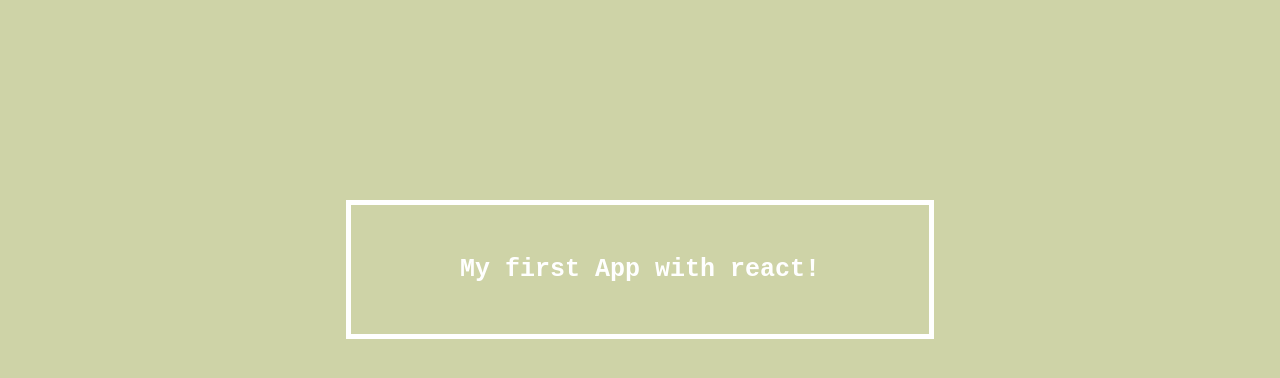
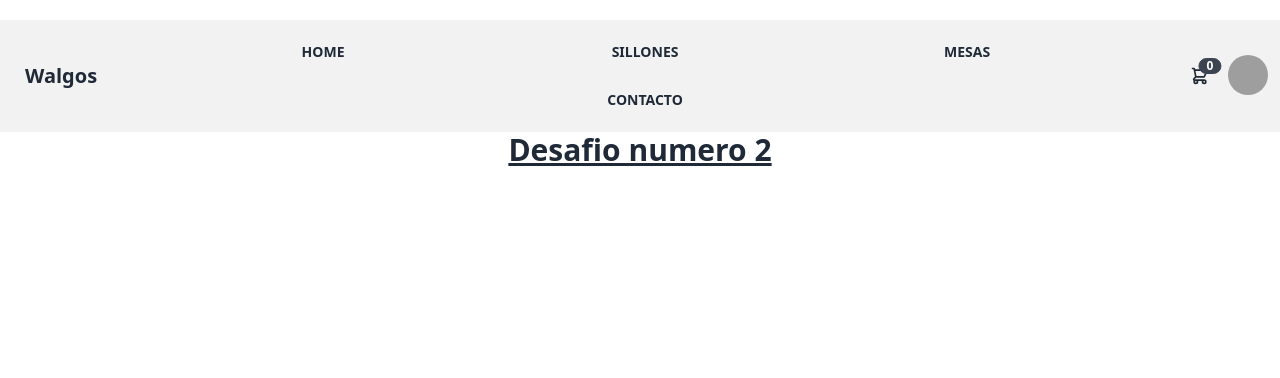
Before and after one commit to Brandon98MAns/React-Ecommerce, a React (Create React App) app: page / in a window 1280 px wide. Shown: the top 378 px of the page. Built offline with nearby package versions, Linux system fonts and the light colour scheme; grey boxes are pictures that could not be loaded.

Commit message:
Creamos el NavBar al proyecto: Desafio numero 2

```diff
--- a/package.json
+++ b/package.json
@@ -6,6 +6,7 @@
     "@testing-library/jest-dom": "^5.16.4",
     "@testing-library/react": "^12.1.4",
     "@testing-library/user-event": "^13.5.0",
+    "daisyui": "^2.13.6",
     "react": "^18.0.0",
     "react-dom": "^18.0.0",
     "react-scripts": "5.0.0",
@@ -34,5 +35,8 @@
       "last 1 firefox version",
       "last 1 safari version"
     ]
+  },
+  "devDependencies": {
+    "tailwindcss": "^3.0.24"
   }
 }
--- /dev/null
+++ b/postcss.config.js
@@ -0,0 +1,6 @@
+module.exports = {
+  plugins: {
+    tailwindcss: {},
+    autoprefixer: {},
+  },
+}
--- a/public/index.html
+++ b/public/index.html
@@ -2,7 +2,7 @@
 <html lang="en">
   <head>
     <meta charset="utf-8" />
-    <link rel="icon" href="%PUBLIC_URL%/favicon.ico" />
+    <link rel="icon" href="https://cryptologos.cc/logos/aave-aave-logo.png"/>
     <meta name="viewport" content="width=device-width, initial-scale=1" />
     <meta name="theme-color" content="#000000" />
     <meta
@@ -10,34 +10,13 @@
       content="Web site created using create-react-app"
     />
     <link rel="apple-touch-icon" href="%PUBLIC_URL%/logo192.png" />
-    <!--
-      manifest.json provides metadata used when your web app is installed on a
-      user's mobile device or desktop. See https://developers.google.com/web/fundamentals/web-app-manifest/
-    -->
+
     <link rel="manifest" href="%PUBLIC_URL%/manifest.json" />
-    <!--
-      Notice the use of %PUBLIC_URL% in the tags above.
-      It will be replaced with the URL of the `public` folder during the build.
-      Only files inside the `public` folder can be referenced from the HTML.
 
-      Unlike "/favicon.ico" or "favicon.ico", "%PUBLIC_URL%/favicon.ico" will
-      work correctly both with client-side routing and a non-root public URL.
-      Learn how to configure a non-root public URL by running `npm run build`.
-    -->
     <title>React App</title>
   </head>
   <body>
     <noscript>You need to enable JavaScript to run this app.</noscript>
     <div id="root"></div>
-    <!--
-      This HTML file is a template.
-      If you open it directly in the browser, you will see an empty page.
-
-      You can add webfonts, meta tags, or analytics to this file.
-      The build step will place the bundled scripts into the <body> tag.
-
-      To begin the development, run `npm start` or `yarn start`.
-      To create a production bundle, use `npm run build` or `yarn build`.
-    -->
   </body>
 </html>
--- a/src/App.css
+++ b/src/App.css
@@ -1,5 +1,6 @@
 .App {
   text-align: center;
+  margin-top: 20px;
 }
 
 .App-logo {
@@ -20,12 +21,12 @@
   flex-direction: column;
   align-items: center;
   justify-content: center;
-  font-size: calc(10px + 2vmin);
+  font-size: calc(20px + 5vmin);
   color: white;
 }
 
 .App-link {
-  color: #61dafb;
+  color: #466a74;
 }
 
 @keyframes App-logo-spin {
@@ -36,3 +37,10 @@
     transform: rotate(360deg);
   }
 }
+
+.botonesNav li{
+  float: middle;
+  text-align: center;
+  width: 23em;
+
+}
--- a/src/App.js
+++ b/src/App.js
@@ -1,10 +1,12 @@
-import logo from './logo.svg';
+/*import logo from './logo.svg';*/
 import './App.css';
+import NavBar from './componentes/NavBar';
 
 function App() {
   return (
     <div className="App">
-      <p>My first App with react!</p>
+      <NavBar/>
+      <p className="text-3xl font-bold underline">Desafio numero 2</p>
       {/*<header className="App-header">
       <img src={logo} className="App-logo" alt="logo" />
         <p>
--- /dev/null
+++ b/src/componentes/NavBar.js
@@ -0,0 +1,58 @@
+const NavBar = () => {
+
+  return (
+    <div className="navbar bg-base-200">
+        <div className="flex-1">
+          <a className="btn btn-ghost normal-case text-xl">Walgos</a>
+        </div>
+        <div className="botonesNav">
+              <ul>
+                <li className="btn btn-ghost btn-circle">Home</li>
+                <li className="btn btn-ghost btn-circle">Sillones</li>
+                <li className="btn btn-ghost btn-circle">Mesas</li>
+                <li className="btn btn-ghost btn-circle">Contacto</li>
+              </ul>
+            </div>
+        <div className="flex-none">
+          <div className="dropdown dropdown-end">
+            <label tabindex="0" className="btn btn-ghost btn-circle">
+
+              <div className="indicator">
+                <svg xmlns="http://www.w3.org/2000/svg" className="h-5 w-5" fill="none" viewBox="0 0 24 24" stroke="currentColor"><path stroke-linecap="round" stroke-linejoin="round" stroke-width="2" d="M3 3h2l.4 2M7 13h10l4-8H5.4M7 13L5.4 5M7 13l-2.293 2.293c-.63.63-.184 1.707.707 1.707H17m0 0a2 2 0 100 4 2 2 0 000-4zm-8 2a2 2 0 11-4 0 2 2 0 014 0z" /></svg>
+                <span className="badge badge-sm indicator-item">0</span>
+              </div>
+
+            </label>
+            <div tabindex="0" className="mt-3 card card-compact dropdown-content w-52 bg-base-100 shadow">
+              <div className="card-body">
+                <span className="font-bold text-lg">0 Items</span>
+                <span className="text-info">Subtotal: $0</span>
+                <div className="card-actions">
+                  <button className="btn btn-primary btn-block">Mi Carrito</button>
+                </div>
+              </div>
+            </div>
+          </div>
+          <div className="dropdown dropdown-end">
+            <label tabindex="0" className="btn btn-ghost btn-circle avatar">
+              <div className="w-10 rounded-full">
+                <img src="https://cryptologos.cc/logos/aave-aave-logo.png" />
+              </div>
+            </label>
+            <ul tabindex="0" className="menu menu-compact dropdown-content mt-3 p-2 shadow bg-base-100 rounded-box w-52">
+              <li>
+                <a className="justify-between">
+                  Mi cuenta
+                  <span className="badge">New</span>
+                </a>
+              </li>
+              <li><a>Configuracion</a></li>
+              <li><a>Salir</a></li>
+            </ul>
+          </div>
+        </div>
+      </div>
+  )
+}
+
+export default NavBar
--- a/src/index.css
+++ b/src/index.css
@@ -1,7 +1,13 @@
-*{
+@tailwind base;
+@tailwind components;
+@tailwind utilities;
+
+
+
+/**{
   margin: 0;
-  padding: 50px;
- background-color: #CED3A7;
+  padding: 10px;
+  background-color: #CED3A7;
 }
 
 .App{
@@ -14,7 +20,6 @@
   border: 5px solid;
   font-size: 25px;
   color: white;
-  font-family:'Courier New', Courier, monospace;
   font-weight: bold;
 
-}
+}*/
--- /dev/null
+++ b/tailwind.config.js
@@ -0,0 +1,11 @@
+module.exports = {
+  content: [
+    "./src/**/*.{js,jsx,ts,tsx}",
+  ],
+  theme: {
+    extend: {},
+  },
+  plugins: [
+    require("daisyui")
+  ],
+}
```
Also changed, not shown: 1 other file (tests, documents, lock files or other folders).
